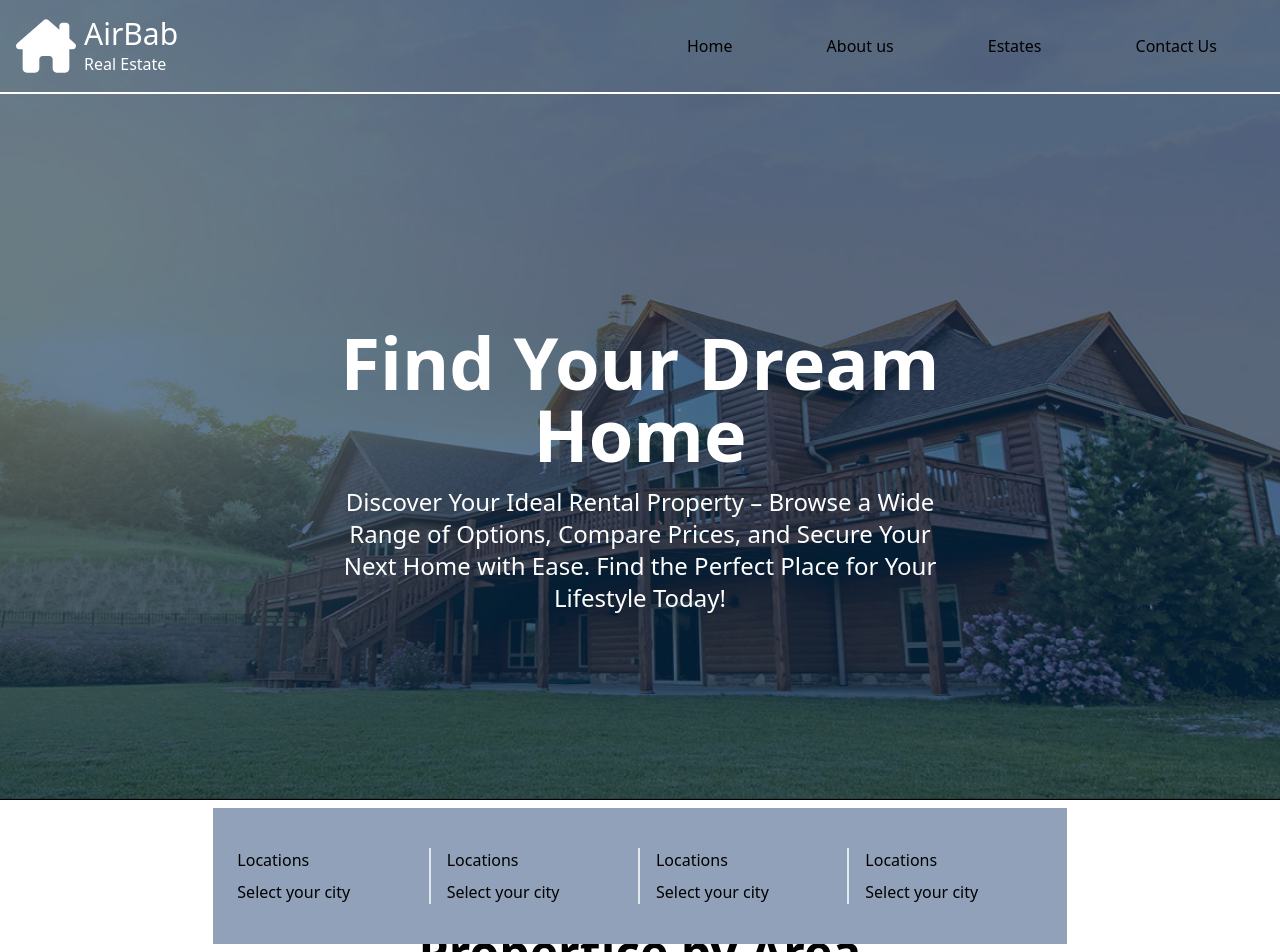
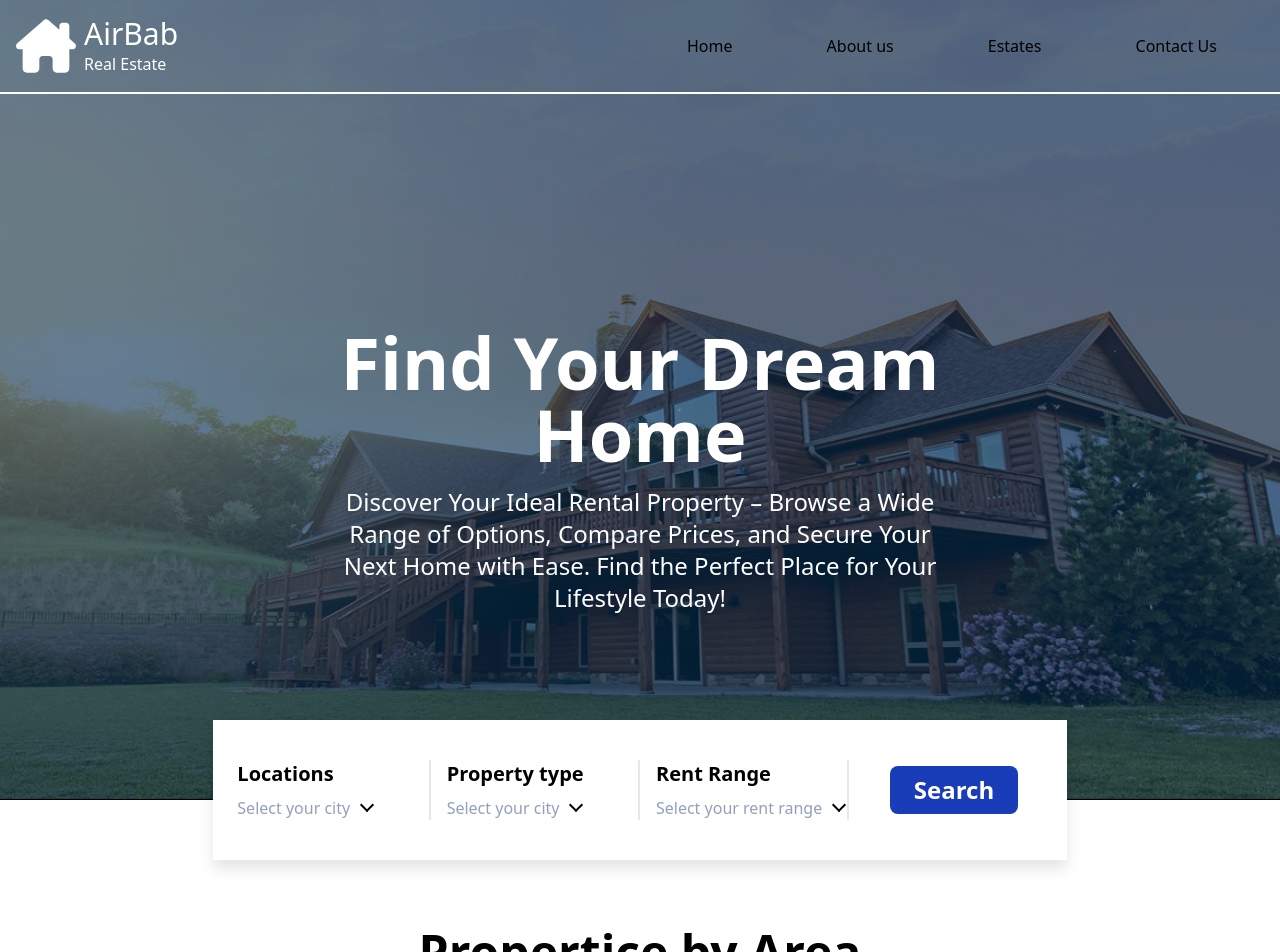
Before and after one commit to OlehHulevych/AirBnb-clone, a React (Vite) app in the folder airbnb-client/: page / in a window 1280 px wide. Shown: the top 952 px of the page. Built offline with nearby package versions, Linux system fonts and the light colour scheme.

Commit message:
added filter component

```diff
--- a/airbnb-client/src/App.tsx
+++ b/airbnb-client/src/App.tsx
@@ -6,17 +6,20 @@ import Home from "./Components/Home/Home.tsx";
 
 import ProperticeByArea from "./Components/ProperticeByAreaComponent/ProperticeByArea.tsx";
 import PropertiecByClassification from "./Components/ProperticeByClassification/PropertiecByClassification.tsx";
+import {FilterProvider} from "./context/FilterContext.tsx";
 
 
 function App() {
 
 
   return (
+      <FilterProvider>
     <Layout>
       <Home/>
         <ProperticeByArea/>
         <PropertiecByClassification/>
     </Layout>
+      </FilterProvider>
   )
 }
 
--- a/airbnb-client/src/Components/SelectFilterComponet/SelectFilterComponent.tsx
+++ b/airbnb-client/src/Components/SelectFilterComponet/SelectFilterComponent.tsx
@@ -1,23 +1,70 @@
+import {useContext, useState} from "react";
+import {FilterContext} from "../../context/FilterContext.tsx";
 
 
 const SelectFilterComponent = () => {
+    const [openLocation, setOpenLocation]= useState<Boolean>(false)
+    const [openPropertyType, setOpenPropertyType,] = useState<Boolean>(false)
+    const [openRange, setOpenRange] = useState<Boolean>(false)
+
+    const {location, setLocation,range, setRange, propertyType, setPropertyType  } = useContext(FilterContext)
+
     return (
-        <div className={" absolute p-2 left-1/6 w-4/6 height-[600px] bg-slate-400 z-100 flex py-10 -transform translate-y-2"}>
-            <div className={"border-r-2 border-solid border-slate-200 w-1/4 pl-4"}>
-                <div className={"mb-2"}>Locations</div>
-                <div>Select your city</div>
+        <div className={" absolute p-2 left-1/6 w-4/6 height-[600px] bg-white  z-100 flex py-10 -transform -translate-y-20 drop-shadow-xl"}>
+            <div className={"border-r-2 border-solid border-slate-200 w-1/4 pl-4 relative"}>
+                <div className={"mb-2 font-semibold text-xl"}>Locations</div>
+                <div className={"flex "}>
+                    <div className={"text-slate-400"}>Select your city</div>
+                    <div onClick = {()=>setOpenLocation(!openLocation)} className={`border-b-2 border-r-2 border-solid border-black w-[10px] h-[10px] ml-3 transform rotate-45 translate-y-1 cursor-pointer ${openLocation?'rotate-225 translate-y-3':'rotate-45'} transition-all duration-100 ease-in-out`}></div>
+                    <div className={`absolute w-full ${openLocation?'h-[250px]':'h-[0px]'}   bg-white top-[120%] -left-2 overflow-y-scroll overflow-x-hidden transition-all duration-200 ease-in-out`}>
+                        <ul className={"pl-6 flex flex-col justify-around "}>
+                            <li className={"text-lg font-semibold mb-2 text-slate-600 cursor-pointer transform duration-200 hover:scale-115 hover:translate-x-2"} value={"Washington"}>Washington</li>
+                            <li className={"text-lg font-semibold mb-2 text-slate-600 cursor-pointer transform duration-200 hover:scale-115 hover:translate-x-2"}>New York</li>
+                            <li className={"text-lg font-semibold mb-2 text-slate-600 cursor-pointer transform duration-200 hover:scale-115 hover:translate-x-2"}>Ohio</li>
+                            <li className={"text-lg font-semibold mb-2 text-slate-600 cursor-pointer transform duration-200 hover:scale-115 hover:translate-x-2"}>Texas</li>
+
+                        </ul>
+                    </div>
+                </div>
+
             </div>
-            <div className={"border-r-2 border-solid border-slate-200 w-1/4 pl-4"}>
-                <div className={"mb-2"}>Locations</div>
-                <div>Select your city</div>
+
+            <div className={"border-r-2 border-solid border-slate-200 w-1/4 pl-4 relative"}>
+                <div className={"mb-2 font-semibold text-xl"}>Property type</div>
+                <div className={"flex"}>
+                    <div className={"text-slate-400"}>Select your city</div>
+                    <div onClick = {()=>setOpenPropertyType(!openPropertyType)} className={`border-b-2 border-r-2 border-solid border-black w-[10px] h-[10px] ml-3 transform  translate-y-1 cursor-pointer ${openPropertyType?'rotate-225 translate-y-3':'rotate-45'} transition-all duration-100 ease-in-out`}></div>
+                    <div className={`absolute ${openPropertyType?'h-[250px]':'h-[0px]'} w-full  bg-white top-[120%] -left-2 overflow-y-scroll overflow-x-hidden transition-all duration-200 ease-in-out`}>
+                        <ul className={"pl-6 flex flex-col justify-around "}>
+                            <li className={"text-lg font-semibold mb-2 text-slate-600 cursor-pointer transform duration-200 hover:scale-115 hover:translate-x-2"}>Washington</li>
+                            <li className={"text-lg font-semibold mb-2 text-slate-600 cursor-pointer transform duration-200 hover:scale-115 hover:translate-x-2"}>New York</li>
+                            <li className={"text-lg font-semibold mb-2 text-slate-600 cursor-pointer transform duration-200 hover:scale-115 hover:translate-x-2"}>Ohio</li>
+                            <li className={"text-lg font-semibold mb-2 text-slate-600 cursor-pointer transform duration-200 hover:scale-115 hover:translate-x-2"}>Texas</li>
+
+                        </ul>
+                    </div>
+                </div>
             </div>
-            <div className={"border-r-2 border-solid border-slate-200 w-1/4 pl-4"}>
-                <div className={"mb-2"}>Locations</div>
-                <div>Select your city</div>
+            <div className={"border-r-2 border-solid border-slate-200 w-1/4 pl-4 relative"}>
+                <div className={"mb-2 font-semibold text-xl"}>Rent Range</div>
+                <div className={"flex"}>
+                    <div className={"text-slate-400"}>Select your rent range</div>
+                    <div onClick = {()=>setOpenRange(!openRange)}  className={`border-b-2 border-r-2 border-solid border-black w-[10px] h-[10px] ml-3 transform rotate-45 translate-y-1 cursor-pointer ${openRange?'rotate-225 translate-y-3':'rotate-45'} transition-all duration-100 ease-in-out`}></div>
+                    <div className={`absolute w-full ${openRange?'h-[250px]':'h-[0px]'} bg-white top-[120%] -left-2 overflow-y-scroll overflow-x-hidden transition-all duration-200 ease-in-out`}>
+                        <ul className={"pl-6 flex flex-col justify-around "}>
+                            <li className={"text-lg font-semibold mb-2 text-slate-600 cursor-pointer transform duration-200 hover:scale-115 hover:translate-x-2"}>Washington</li>
+                            <li className={"text-lg font-semibold mb-2 text-slate-600 cursor-pointer transform duration-200 hover:scale-115 hover:translate-x-2"}>New York</li>
+                            <li className={"text-lg font-semibold mb-2 text-slate-600 cursor-pointer transform duration-200 hover:scale-115 hover:translate-x-2"}>Ohio</li>
+                            <li className={"text-lg font-semibold mb-2 text-slate-600 cursor-pointer transform duration-200 hover:scale-115 hover:translate-x-2"}>Texas</li>
+
+                        </ul>
+                    </div>
+                </div>
             </div>
-            <div className={"w-1/4 pl-4"}>
-                <div className={"mb-2"}>Locations</div>
-                <div>Select your city</div>
+            <div className={"w-1/4  tex-center  flex items-center"}>
+                <button className={"py-2 font-semibold px-6 text-2xl text-white  mx-auto my-0 cursor-pointer bg-blue-800 rounded-lg hover:bg-blue-400 tansition-all duration-200"}>
+                    Search
+                </button>
             </div>
         </div>
     );
--- /dev/null
+++ b/airbnb-client/src/context/FilterContext.tsx
@@ -0,0 +1,38 @@
+import {createContext, ReactNode, useState} from "react";
+
+type ContextType = {
+    location:string,
+    setLocation:React.Dispatch<React.SetStateAction<string>>
+    propertyType:string,
+    setPropertyType:React.Dispatch<React.SetStateAction<string>>
+    range:Number,
+    setRange:React.Dispatch<React.SetStateAction<any>>
+
+}
+
+
+
+const  FilterContext = createContext<ContextType|undefined>(undefined)
+
+interface providerProps{
+    children:ReactNode
+}
+
+const FilterProvider:React.FC<providerProps> = ({children}) =>{
+    const [location, setLocation] = useState("");
+    const [propertyType, setPropertyType] = useState("")
+    const [range, setRange] = useState(0)
+
+    return (
+        <FilterContext.Provider value={{
+            location:location,
+            setLocation:setLocation,
+            propertyType:propertyType,
+            setPropertyType:setPropertyType,
+            range:range,
+            setRange:setRange
+        }}>{children}</FilterContext.Provider>
+    )
+}
+
+export {FilterProvider, FilterContext}
```
